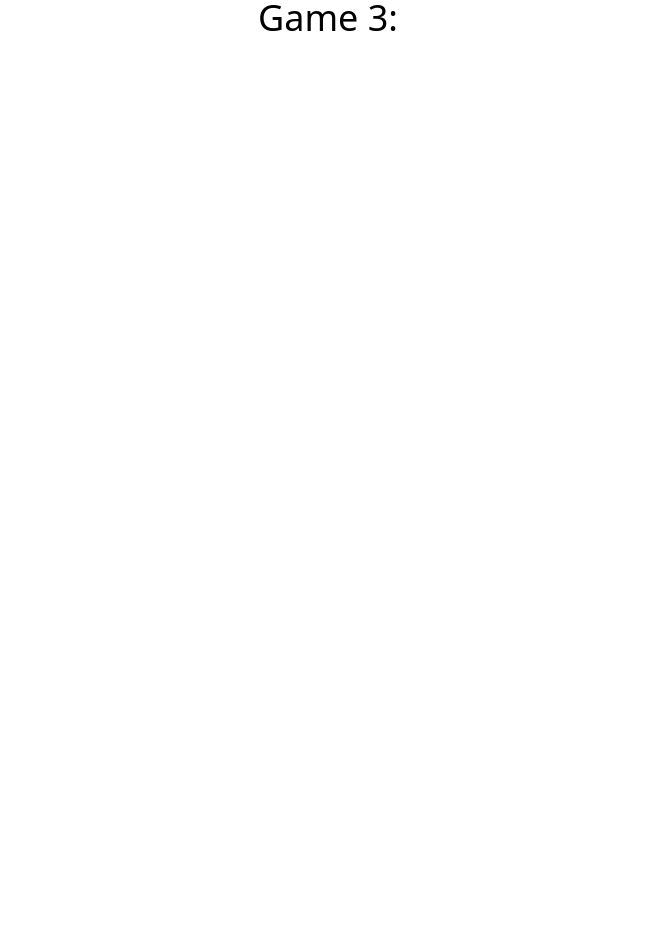
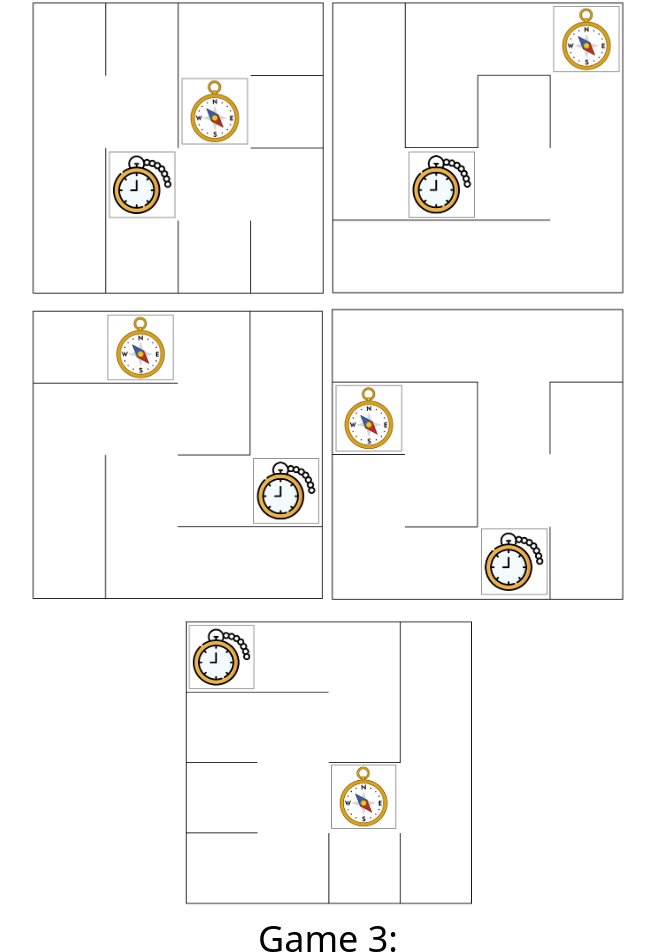
Before and after one commit to ElmuUuU/juniorwebdevelopment, a Next.js app: page /Solutions in a window 1280 px wide. Shown: the part 2636-3588 px from the top of the page, without its empty margins (312-967 px from the left). Before the commit the page ends 2678 px from the top, so only its background shows below. Built offline with nearby package versions, Linux system fonts and the light colour scheme.

Commit message:
Update Solutions.tsx

```diff
--- a/pages/Solutions.tsx
+++ b/pages/Solutions.tsx
@@ -1,3 +1,4 @@
+import Image from 'next/image'
 import React from 'react'
 
 function Solutions() {
@@ -60,8 +61,29 @@ function Solutions() {
           </div>
         </div>
       </div>
-      <div className="text-4xl">Game 2:</div>
+      <div className="text-4xl">
+        Game 2:
+        <div>
+          <Image src="/labyrinth1.png" width={300} height={300} />
+          <Image src="/labyrinth2.png" width={300} height={300} />
+        </div>
+        <div>
+          <Image src="/labyrinth3.png" width={300} height={300} />
+          <Image src="/labyrinth4.png" width={300} height={300} />
+        </div>
+        <div>
+          <Image src="/labyrinth5.png" width={300} height={300} />
+        </div>
+      </div>
       <div className="text-4xl">Game 3:</div>
+      <div className="mt-4 mb-4">
+        <a
+          href="/"
+          className="font bold mt-4 cursor-pointer rounded-2xl border-2 bg-yellow-300 p-1"
+        >
+          Go back to the starting screen:
+        </a>
+      </div>
     </div>
   )
 }
```
